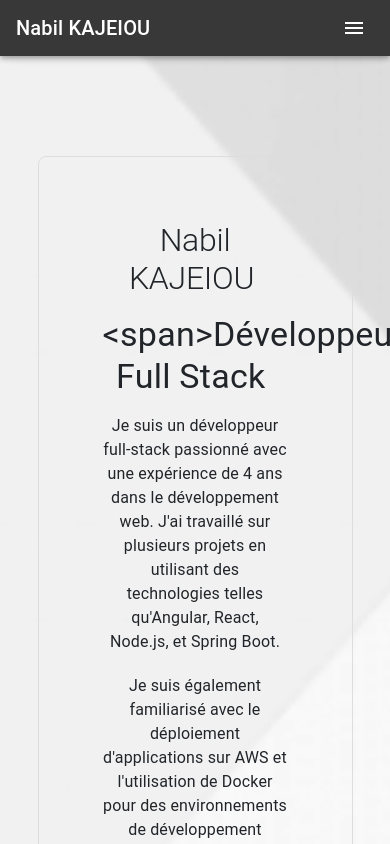
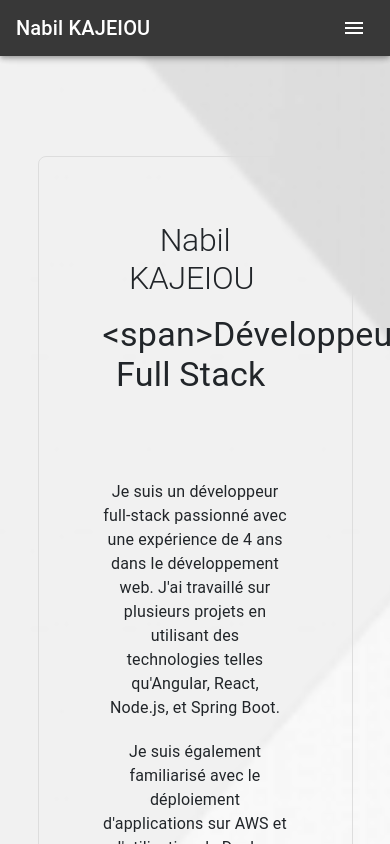
Before and after one commit to kajeiou/Portfolio-React, a React (Create React App) app: page / in a window 390 px wide. Built offline with nearby package versions, Linux system fonts and the light colour scheme.

Commit message:
Title fixed, Form contact responsive

```diff
--- a/src/components/Home.js
+++ b/src/components/Home.js
@@ -39,7 +39,22 @@ export default function Home() {
                         wrapper="span"
                     />
                 </Typography>
-                <Typography variant="h4" sx={{ marginY: 2 }}>
+                <Typography
+    variant="h4"
+    sx={{
+        marginY: 2,
+        height: {
+            xs: '150px', // Hauteur pour petits écrans
+            sm: '120px', // Hauteur pour écrans moyens
+            md: '80px', // Hauteur pour grands écrans
+        },
+        lineHeight: {
+            xs: '40px', // lineHeight pour petits écrans
+            sm: '65px', // lineHeight pour écrans moyens
+            md: '40px', // lineHeight pour grands écrans
+        },
+    }}
+>
     <Typical
         steps={[
             'Développeur Full Stack 🚀', 1000,
@@ -48,8 +63,9 @@ export default function Home() {
         loop={5}
         wrapper="span"
     />
+</Typography>
 
-                </Typography>
+
                 <Typography variant="body1" sx={{ maxWidth: '600px', margin: '0 auto' }}>
                     Je suis un développeur full-stack passionné avec une expérience de 4 ans dans le développement web. J'ai travaillé sur plusieurs projets en utilisant des technologies telles qu'Angular, React, Node.js, et Spring Boot.
                 </Typography>
--- a/src/components/Nav.js
+++ b/src/components/Nav.js
@@ -1,6 +1,5 @@
 import React, { useState } from 'react';
-import { AppBar, Toolbar,  Box, Typography, IconButton,  Drawer, List, ListItem,ListItemText, Button,  useTheme, useMediaQuery  } from '@mui/material';
-
+import { AppBar, Toolbar, Box, Typography, IconButton, Drawer, List, ListItem, ListItemText, Button, useTheme, useMediaQuery } from '@mui/material';
 import MenuIcon from '@mui/icons-material/Menu';
 import { Link } from 'react-router-dom';
 import HomeIcon from '@mui/icons-material/Home';
@@ -34,15 +33,11 @@ export default function Nav() {
     <Box sx={{ flexGrow: 1 }}>
       <AppBar position="static" sx={{ backgroundColor: '#383838' }}>
         <Toolbar>
-
           <Typography variant="h6" sx={{ flexGrow: 1 }}>
             <Link to="/" style={{ textDecoration: 'none', color: 'inherit' }}>
-
               Nabil KAJEIOU
             </Link>
           </Typography>
-
-
 
           {isMobile ? (
             <>
@@ -57,10 +52,10 @@ export default function Nav() {
               <Drawer anchor="left" open={isDrawerOpen} onClose={() => toggleDrawer(false)}>
                 <List>
                   {menuItems.map((item) => (
-          <ListItem button key={item.text} onClick={() => toggleDrawer(false)}>
+                    <ListItem button key={item.text} onClick={() => toggleDrawer(false)} sx={{ '&:hover': { transform: 'scale(1.05)', transition: 'transform 0.2s' } }}>
                       <Link to={item.path} style={{ textDecoration: 'none', color: 'inherit', display: 'flex', alignItems: 'center' }}>
-              {item.icon} {/* Afficher l'icône ici */}
-              <ListItemText primary={item.text} sx={{ marginLeft: 1 }} /> {/* Ajouter un espacement à gauche du texte */}
+                        {item.icon}
+                        <ListItemText primary={item.text} sx={{ marginLeft: 1 }} />
                       </Link>
                     </ListItem>
                   ))}
@@ -70,14 +65,18 @@ export default function Nav() {
           ) : (
             <Box>
               {menuItems.map((item) => (
-                <Button color="inherit" key={item.text} startIcon={item.icon}>
+                <Button
+                  color="inherit"
+                  key={item.text}
+                  startIcon={item.icon}
+                  sx={{ '&:hover': { transform: 'scale(1.05)', transition: 'transform 0.2s' } }}
+                >
                   <Link to={item.path} style={{ textDecoration: 'none', color: 'white' }}>
                     {item.text}
                   </Link>
                 </Button>
               ))}
             </Box>
-
           )}
         </Toolbar>
       </AppBar>
```
Lines whose indentation alone changed are shown as unchanged.
